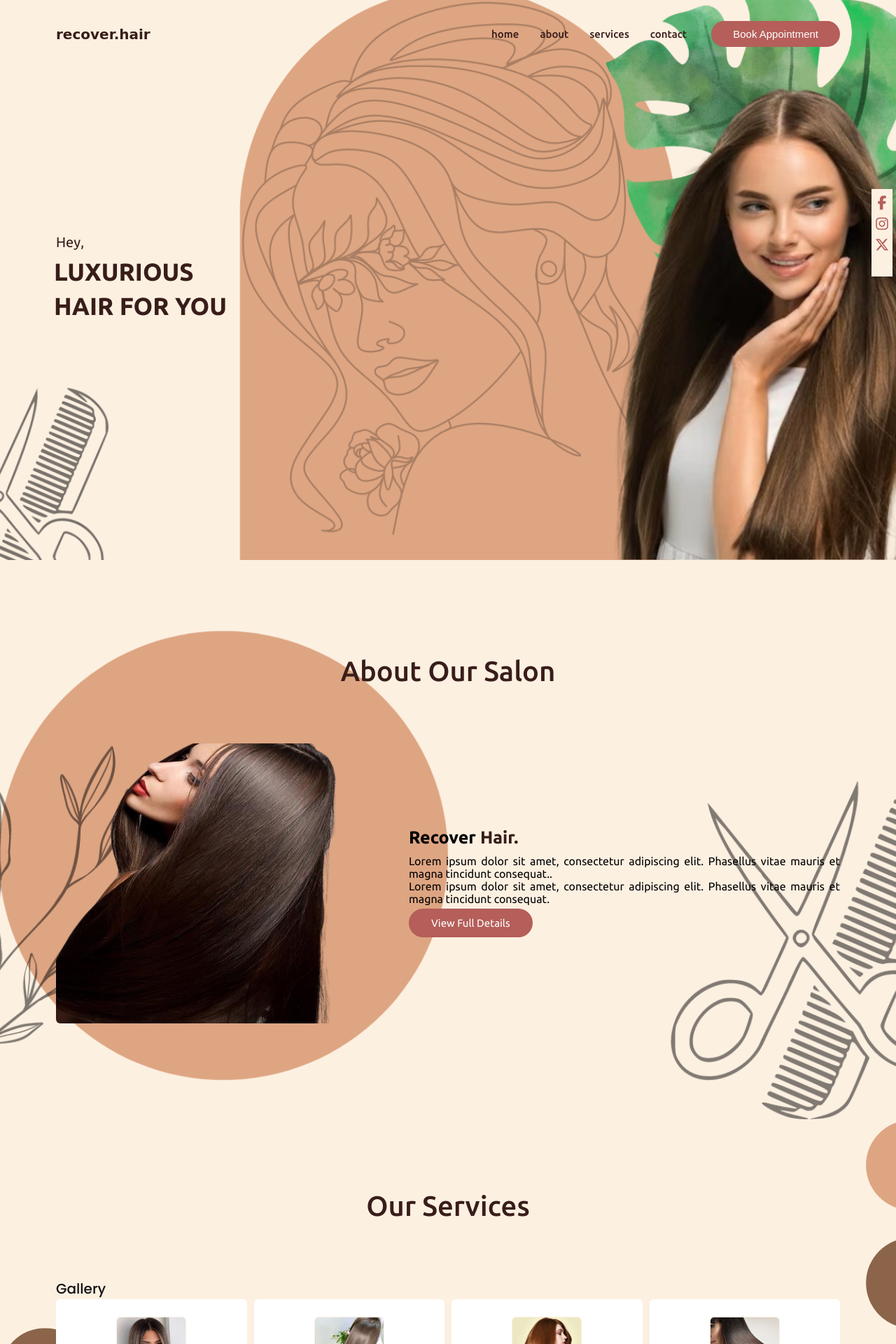
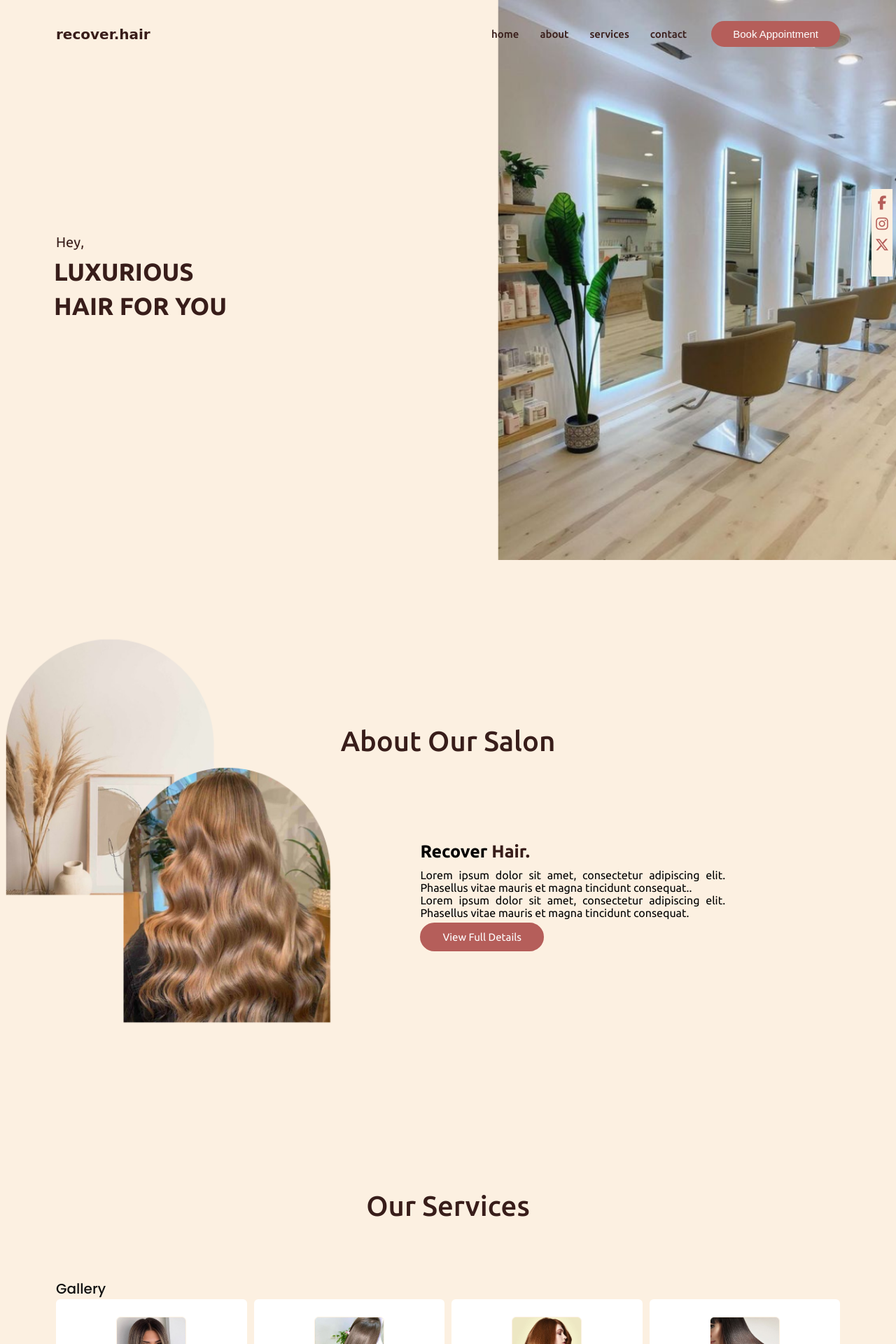
Before and after one commit to RockyBalbonys/SalonAppointmentSystem, a PHP site: page /landingpage.php in a window 1280 px wide. Shown: the top 1920 px of the page at 70% size. Run offline with PHP 8.4, Linux system fonts and the light colour scheme; some libraries are stand-ins or nearby versions.

Commit message:
updates ui

```diff
--- a/client/clienthomepage.php
+++ b/client/clienthomepage.php
@@ -39,7 +39,7 @@
             padding: 20px;
         }
         body {
-            background-image: url('assets/bgdesign.png');
+            background: #fcf0e1;
             font-size: 20px;
 
 
--- a/client/landingpage.php
+++ b/client/landingpage.php
@@ -229,7 +229,7 @@
         <h2 class="title">About Our Salon</h2>
         <div class="bio-subject">
             <div class="column left">
-                <img src="assets/hairabout2.png" alt="">
+
             </div>
             <div class="column right">
                 <div class="text">
@@ -257,7 +257,7 @@
         </div>
         <div class="card">
             <div class="box">
-                <a href="#1">
+                <a href="#2">
                 <img src="assets/rebond.jpg" alt="" width="600" height="600"></a>
                 <div class="text">Hair Rebond</div>
             </div>
@@ -306,14 +306,14 @@
         </div>
         <div class="card">
             <div class="box">
-                <a href="8">
+                <a href="#8">
                 <img src="assets/keratin.jpg" alt="" width="600" height="600">
                 <div class="text">Hair Keratin</div>
             </div>
         </div>
         <div class="card">
             <div class="box">
-                <a href="#8">
+                <a href="#9">
                 <img src="assets/permhair.jpg" alt="" width="600" height="600"></a>
                 <div class="text">Hair Perm</div>
             </div>
--- a/client/style.css
+++ b/client/style.css
@@ -303,7 +303,7 @@
 /*home*/
 .home{
     display: flex;
-    background-image: url('assets/omgbg.png');
+    background-image: url('assets/hey.png');
     background-size: cover;
     background-position: center;
     background-repeat: no-repeat;
@@ -372,7 +372,7 @@
 /*about section*/
 .bio{
 display: flex;
-background-image: url('assets/aboutbg.png');
+background-image: url('assets/bohobg.png');
 background-size: cover;
 background-position: center;
 background-repeat: no-repeat;
@@ -383,6 +383,7 @@
 }
 .bio .title{
     color: #381d1a;
+    margin-bottom: 100px;
 }
 .bio .bio-subject .left{
     width: 45%;
@@ -429,7 +430,7 @@
 /*Services*/
 .project{
     color: #381d1a;
-    background-image: url('assets/pagee.png');
+    background: #fcf0e1;
 }
 .project p{
     color: #111;
@@ -474,7 +475,7 @@
 }
 /* contact */
 .contact{
-    background-image: url('assets/contactbg.png');
+    background: #fcf0e1;
 }
 .contact .contact-content .column{
     width: calc(50% - 30px);
```
Also changed, not shown: client/assets/bohoabout.png (added), client/assets/bohobg.png (added), client/assets/hey.png (added).
